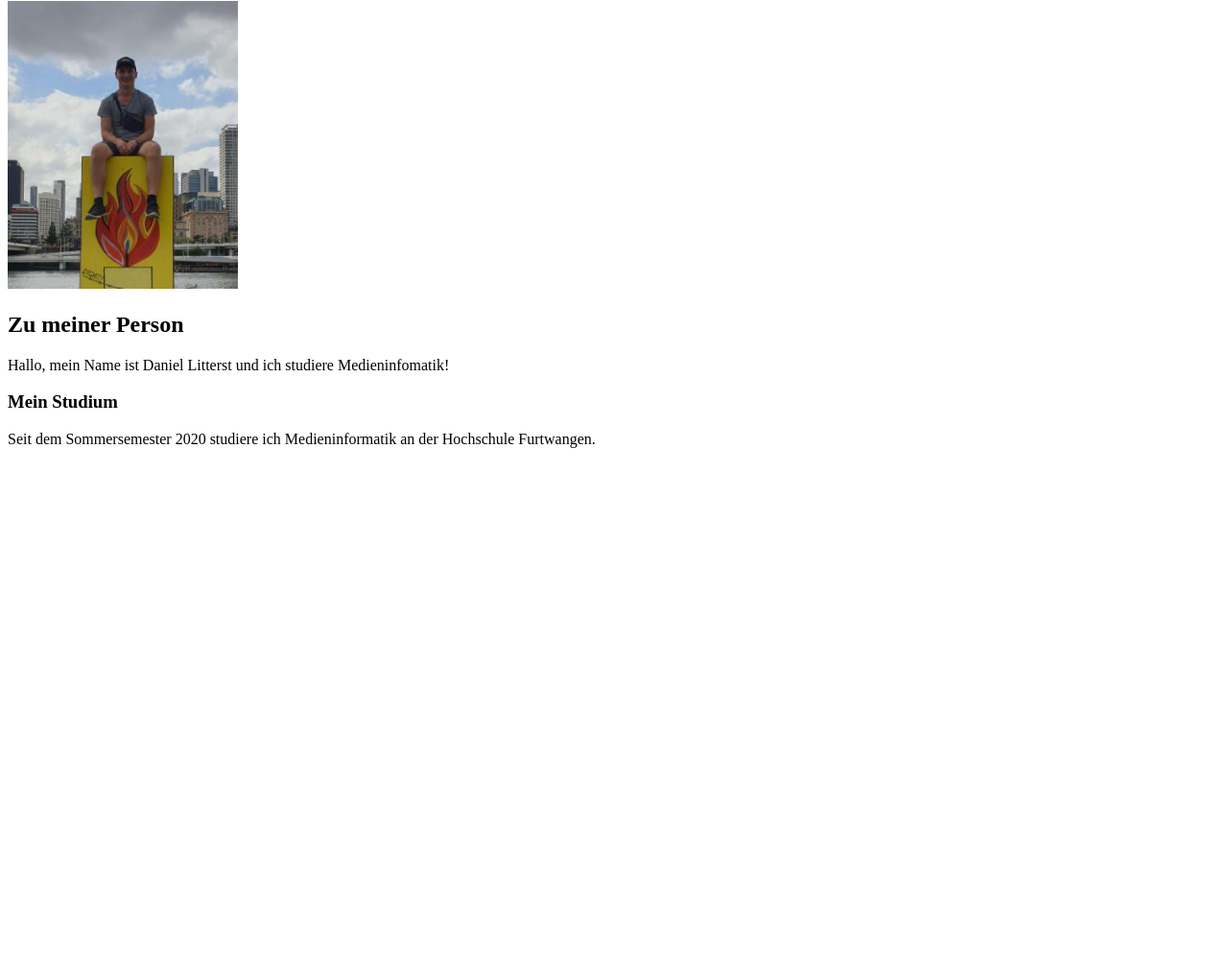
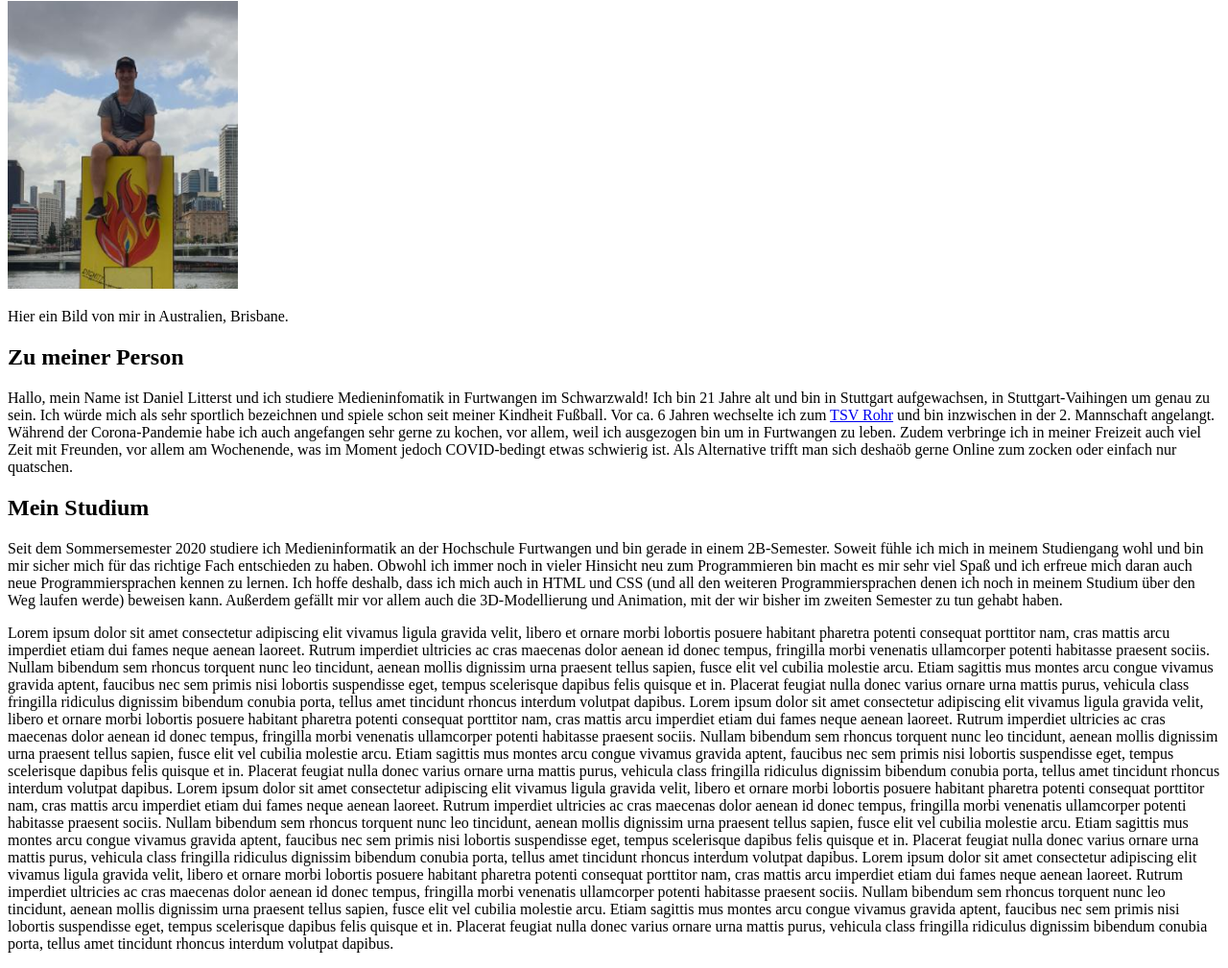
Before and after one commit to DLMazk/GIS_2021_SoSe, a plain HTML site: page index.html in a window 1280 px wide. Shown: the part 79-1088 px from the top of the page at 96% size. Before the commit the page ends 800 px from the top, so only its background shows below. Drawn offline with Linux system fonts and the light colour scheme.

Commit message:
Text mit erstem Link zu einer Website

```diff
--- a/index.html
+++ b/index.html
@@ -11,14 +11,50 @@
 
     <img src="MeinBild.PNG" alt="Flowers in Narnia" width="240" height="300">
 
-    <h2>Zu meiner Person</h2>
+    <p>Hier ein Bild von mir in Australien, Brisbane.</p>
 
-    <p>Hallo, mein Name ist Daniel Litterst und ich studiere Medieninfomatik!</p>
-
-    <h3>Mein Studium</h3>
+    <h2 id="Person">Zu meiner Person</h2>
 
     <p>
-        Seit dem Sommersemester 2020 studiere ich Medieninformatik an der Hochschule Furtwangen.
+        Hallo, mein Name ist Daniel Litterst und ich studiere Medieninfomatik in Furtwangen im Schwarzwald!
+        Ich bin 21 Jahre alt und bin in Stuttgart aufgewachsen, in Stuttgart-Vaihingen um genau zu sein.
+        Ich würde mich als sehr sportlich bezeichnen und spiele schon seit meiner Kindheit Fußball.
+        Vor ca. 6 Jahren wechselte ich zum <a href="http://tsv-rohr.de/index.php/abteilungen2/fussball/fussball-2-mannschaft" target="_blank">TSV Rohr</a> und bin inzwischen in der 2. Mannschaft angelangt.
+        Während der Corona-Pandemie habe ich auch angefangen sehr gerne zu kochen, vor allem, weil ich ausgezogen bin um in Furtwangen zu leben.
+        Zudem verbringe ich in meiner Freizeit auch viel Zeit mit Freunden, vor allem am Wochenende, was im Moment jedoch COVID-bedingt etwas schwierig ist.
+        Als Alternative trifft man sich deshaöb gerne Online zum zocken oder einfach nur quatschen.
+
+    </p>
+
+    <h2 id="Studium">Mein Studium</h2>
+
+    <p>
+        Seit dem Sommersemester 2020 studiere ich Medieninformatik an der Hochschule Furtwangen und bin gerade in einem 2B-Semester. Soweit fühle ich mich in meinem Studiengang wohl und bin mir sicher mich für das richtige Fach entschieden zu haben.
+        Obwohl ich immer noch in vieler Hinsicht neu zum Programmieren bin macht es mir sehr viel Spaß und ich erfreue mich daran auch neue Programmiersprachen kennen zu lernen.
+        Ich hoffe deshalb, dass ich mich auch in HTML und CSS (und all den weiteren Programmiersprachen denen ich noch in meinem Studium über den Weg laufen werde) beweisen kann.
+        Außerdem gefällt mir vor allem auch die 3D-Modellierung und Animation, mit der wir bisher im zweiten Semester zu tun gehabt haben.
+
+    </p>
+
+    <p>
+
+        Lorem ipsum dolor sit amet consectetur adipiscing elit vivamus ligula gravida velit, libero et ornare morbi lobortis posuere habitant pharetra potenti consequat porttitor nam, cras mattis arcu imperdiet etiam
+        dui fames neque aenean laoreet. Rutrum imperdiet ultricies ac cras maecenas dolor aenean id donec tempus, fringilla morbi venenatis ullamcorper potenti habitasse praesent sociis. Nullam bibendum sem rhoncus torquent nunc leo tincidunt,
+        aenean mollis dignissim urna praesent tellus sapien, fusce elit vel cubilia molestie arcu. Etiam sagittis mus montes arcu congue vivamus gravida aptent, faucibus nec sem primis nisi lobortis suspendisse eget,
+        tempus scelerisque dapibus felis quisque et in. Placerat feugiat nulla donec varius ornare urna mattis purus, vehicula class fringilla ridiculus dignissim bibendum conubia porta, tellus amet tincidunt rhoncus interdum volutpat dapibus.
+        Lorem ipsum dolor sit amet consectetur adipiscing elit vivamus ligula gravida velit, libero et ornare morbi lobortis posuere habitant pharetra potenti consequat porttitor nam, cras mattis arcu imperdiet etiam
+        dui fames neque aenean laoreet. Rutrum imperdiet ultricies ac cras maecenas dolor aenean id donec tempus, fringilla morbi venenatis ullamcorper potenti habitasse praesent sociis. Nullam bibendum sem rhoncus torquent nunc leo tincidunt,
+        aenean mollis dignissim urna praesent tellus sapien, fusce elit vel cubilia molestie arcu. Etiam sagittis mus montes arcu congue vivamus gravida aptent, faucibus nec sem primis nisi lobortis suspendisse eget,
+        tempus scelerisque dapibus felis quisque et in. Placerat feugiat nulla donec varius ornare urna mattis purus, vehicula class fringilla ridiculus dignissim bibendum conubia porta, tellus amet tincidunt rhoncus interdum volutpat dapibus.
+        Lorem ipsum dolor sit amet consectetur adipiscing elit vivamus ligula gravida velit, libero et ornare morbi lobortis posuere habitant pharetra potenti consequat porttitor nam, cras mattis arcu imperdiet etiam
+        dui fames neque aenean laoreet. Rutrum imperdiet ultricies ac cras maecenas dolor aenean id donec tempus, fringilla morbi venenatis ullamcorper potenti habitasse praesent sociis. Nullam bibendum sem rhoncus torquent nunc leo tincidunt,
+        aenean mollis dignissim urna praesent tellus sapien, fusce elit vel cubilia molestie arcu. Etiam sagittis mus montes arcu congue vivamus gravida aptent, faucibus nec sem primis nisi lobortis suspendisse eget,
+        tempus scelerisque dapibus felis quisque et in. Placerat feugiat nulla donec varius ornare urna mattis purus, vehicula class fringilla ridiculus dignissim bibendum conubia porta, tellus amet tincidunt rhoncus interdum volutpat dapibus.
+        Lorem ipsum dolor sit amet consectetur adipiscing elit vivamus ligula gravida velit, libero et ornare morbi lobortis posuere habitant pharetra potenti consequat porttitor nam, cras mattis arcu imperdiet etiam
+        dui fames neque aenean laoreet. Rutrum imperdiet ultricies ac cras maecenas dolor aenean id donec tempus, fringilla morbi venenatis ullamcorper potenti habitasse praesent sociis. Nullam bibendum sem rhoncus torquent nunc leo tincidunt,
+        aenean mollis dignissim urna praesent tellus sapien, fusce elit vel cubilia molestie arcu. Etiam sagittis mus montes arcu congue vivamus gravida aptent, faucibus nec sem primis nisi lobortis suspendisse eget,
+        tempus scelerisque dapibus felis quisque et in. Placerat feugiat nulla donec varius ornare urna mattis purus, vehicula class fringilla ridiculus dignissim bibendum conubia porta, tellus amet tincidunt rhoncus interdum volutpat dapibus.
+
 
     </p>
 
```
